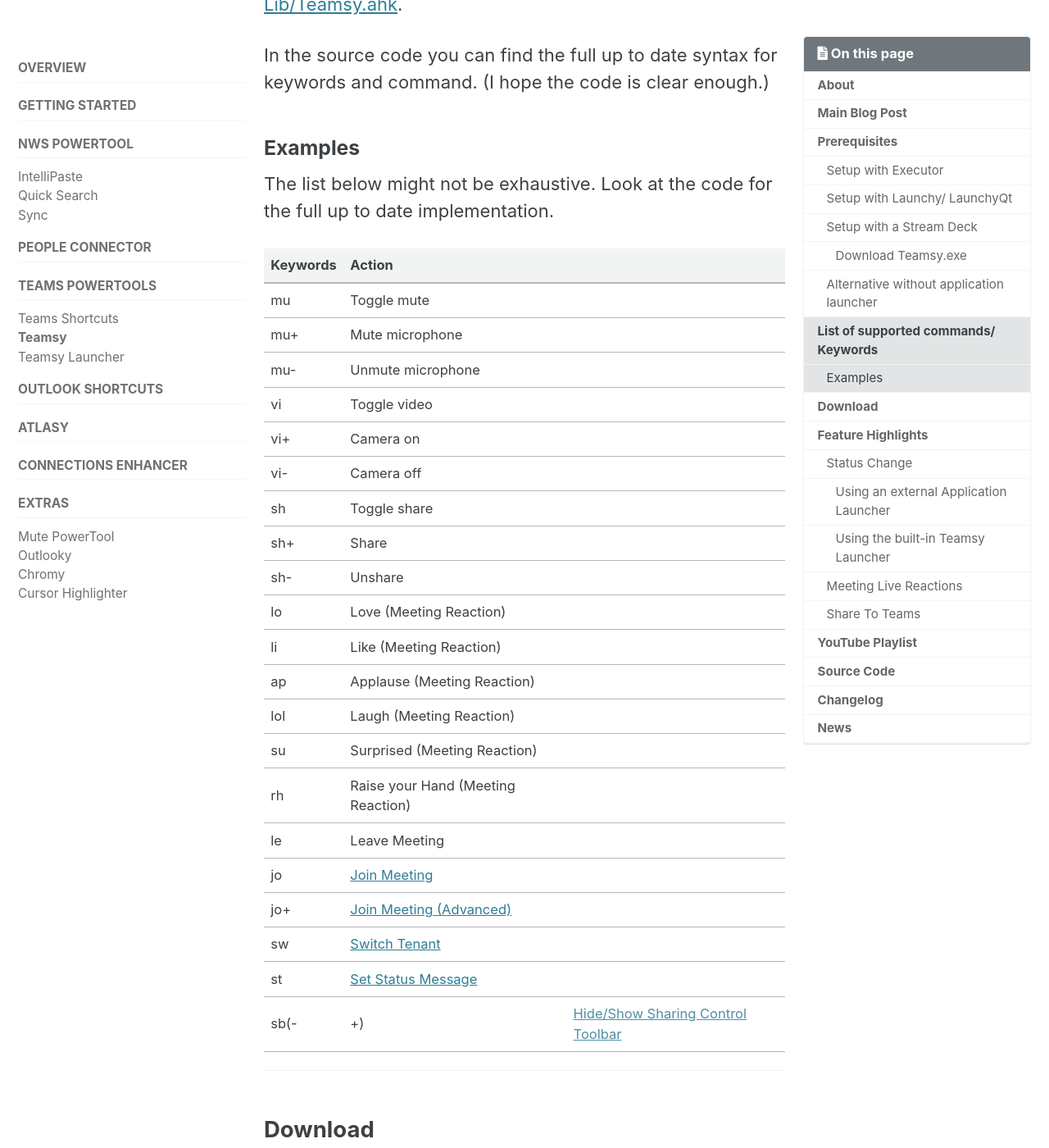
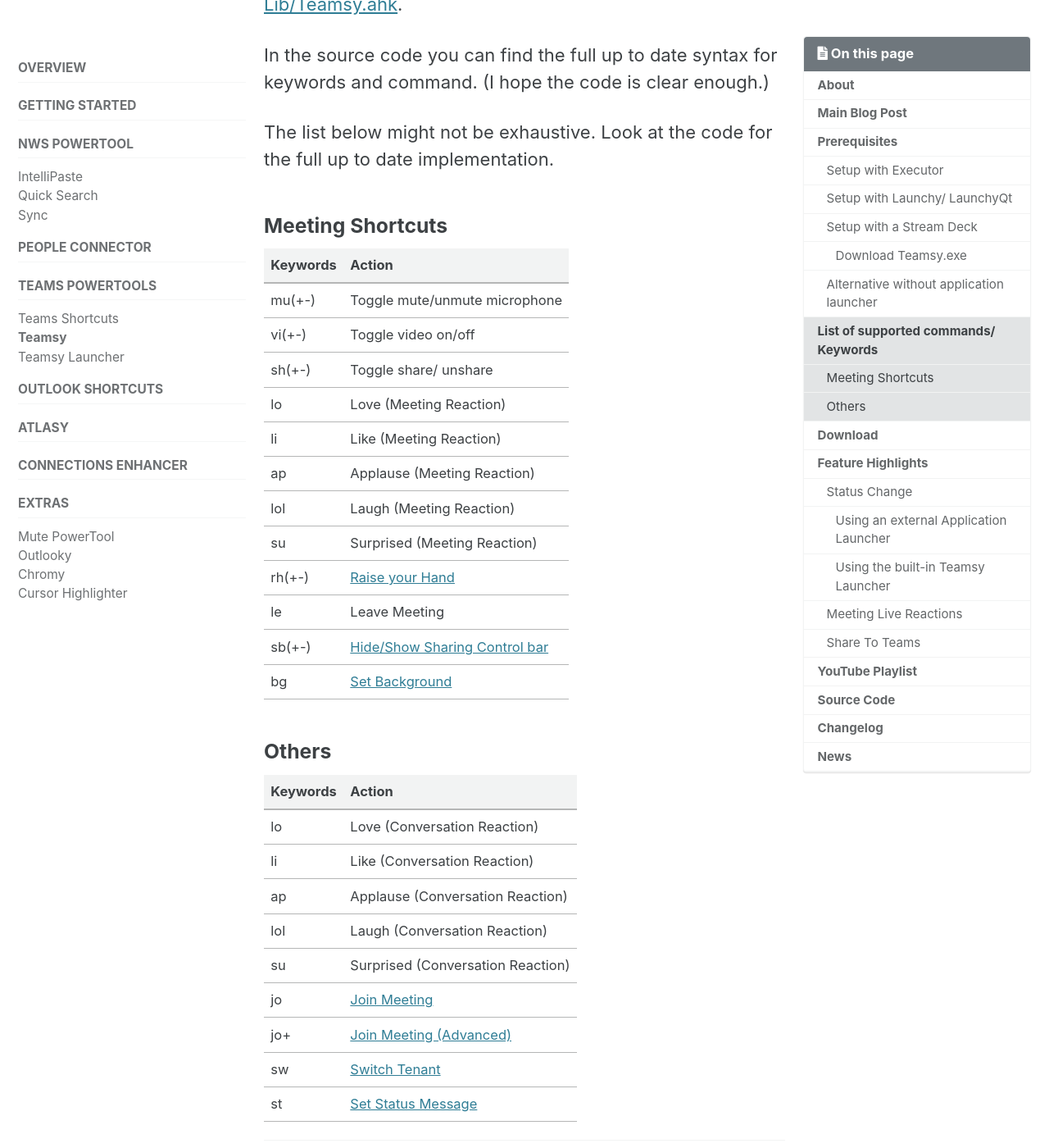
Before and after one commit to tdalon/ahk, a Jekyll site: the page built from docs/_pages/Teamsy.md, in a window 1280 px wide and 1400 px high, scrolled down 4151 px. Shown: the whole window at 82% size. Built offline with Jekyll 4.4.1, drawn with Linux system fonts in a browser that asks for light colours; cached includes are drawn as plain includes; comment, search, counter and statistics services are not loaded; some of the changed text lies outside the part shown.

Commit message:
Update Teams PowerTools

```diff
--- a/docs/_pages/Teamsy.md
+++ b/docs/_pages/Teamsy.md
@@ -75,33 +75,40 @@ This is implemented in the main associated library [Lib/Teamsy.ahk](https://gith
 
 In the source code you can find the full up to date syntax for keywords and command. (I hope the code is clear enough.)
 
-### Examples
+The list below might not be exhaustive. Look at the code for the full up to date implementation.
 
-The list below might not be exhaustive. Look at the code for the full up to date implementation.
+### Meeting Shortcuts
 
 Keywords  |  Action
 --|--
-mu   |  Toggle mute
-mu+  |  Mute microphone
-mu-   | Unmute microphone
-vi  |  Toggle video
-vi+  |  Camera on
-vi-  |  Camera off
-sh  |  Toggle share
-sh+  |  Share
-sh-  |  Unshare
+mu(+-)   |  Toggle mute/unmute microphone
+vi(+-)  |  Toggle video on/off
+sh(+-)  |  Toggle share/ unshare
 lo  |  Love (Meeting Reaction)
 li  |  Like (Meeting Reaction)
 ap  |  Applause (Meeting Reaction)
 lol  |  Laugh (Meeting Reaction)
 su  |  Surprised (Meeting Reaction)
-rh  |  Raise your Hand (Meeting Reaction)
+rh(+-)  |  [Raise your Hand](https://tdalon.blogspot.com/2021/02/teams-raise-hand.html)
 le  |  Leave Meeting
+sb(+-) | [Hide/Show Sharing Control bar](https://tdalon.blogspot.com/2023/10/teams-quick-share-screen.html)
+bg | [Set Background](https://tdalon.blogspot.com/2023/11/teams-set-background.html)
+
+### Others
+
+
+
+Keywords  |  Action
+--|--
+lo  |  Love (Conversation Reaction)
+li  |  Like (Conversation Reaction)
+ap  |  Applause (Conversation Reaction)
+lol  |  Laugh (Conversation Reaction)
+su  |  Surprised (Conversation Reaction)
 jo | [Join Meeting](https://tdalon.blogspot.com/2023/02/teams-quick-join-meeting.html)
 jo+ | [Join Meeting (Advanced)](https://tdalon.blogspot.com/2023/02/teams-quick-join-meeting.html)
 sw | [Switch Tenant](https://tdalon.blogspot.com/2023/10/teams-switch-tenant.html)
 st | [Set Status Message](https://tdalon.blogspot.com/2023/10/teams-set-status-message.html)
-sb(-|+) | [Hide/Show Sharing Control Toolbar]()
 
 <hr>
 
```
Also changed, not shown: other parts of docs/_pages/Teamsy.md (+2 -0 lines), docs/_pages/Mute-PowerTool-Changelog.md (+3 -0 lines), docs/_pages/Mute-PowerTool.md (+4 -1 lines), docs/_pages/Teams-Shortcuts-Changelog.md (+4 -1 lines), docs/_pages/Teams-Shortcuts.md (+9 -0 lines), docs/_pages/Teamsy-Changelog.md (+5 -0 lines), 11 other files.
